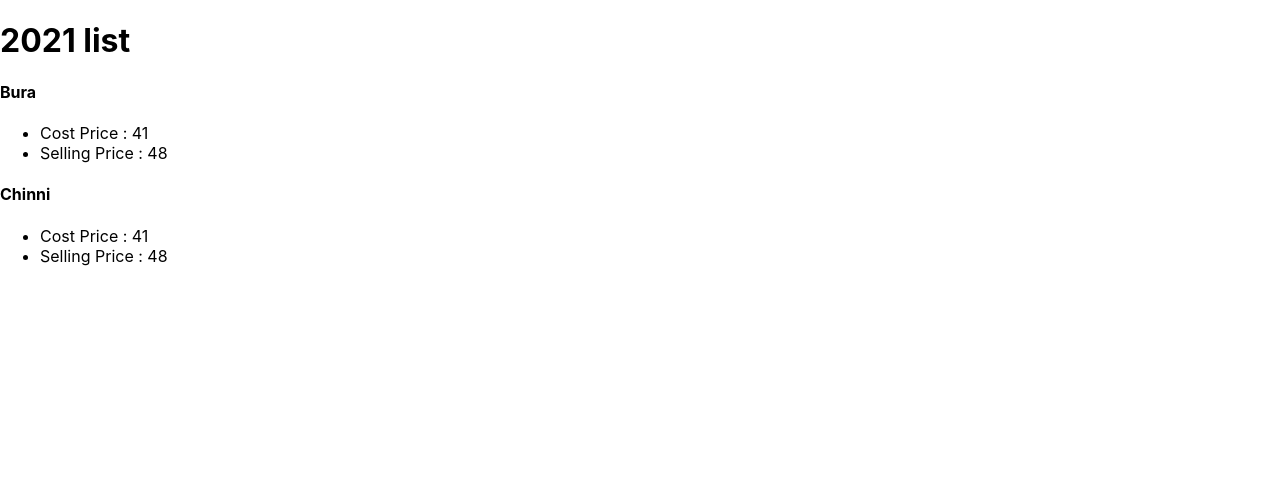
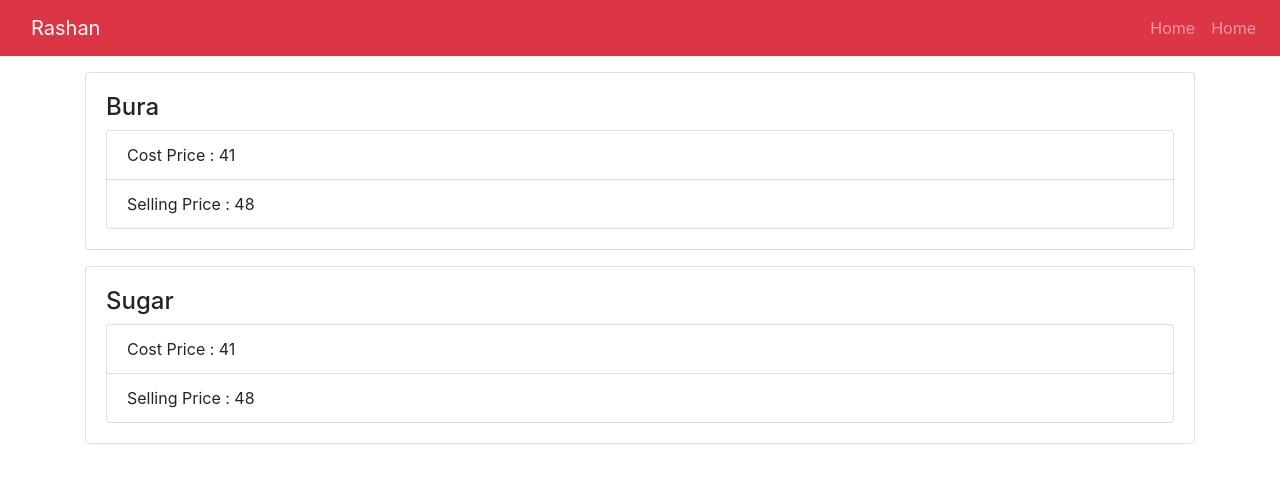
Before and after one commit to HimanshuDotcom/rashan, a React (Create React App) app: page / in a window 1280 px wide. Shown: the top 480 px of the page. Built offline with nearby package versions, Linux system fonts and the light colour scheme.

Commit message:
Bootstrap added

```diff
--- a/package.json
+++ b/package.json
@@ -6,9 +6,11 @@
     "@testing-library/jest-dom": "^5.14.1",
     "@testing-library/react": "^11.2.7",
     "@testing-library/user-event": "^12.8.3",
+    "bootstrap": "^4.1.2",
     "react": "^17.0.2",
     "react-dom": "^17.0.2",
     "react-scripts": "4.0.3",
+    "uninstall": "0.0.0",
     "web-vitals": "^1.1.2"
   },
   "scripts": {
--- a/src/App.js
+++ b/src/App.js
@@ -1,12 +1,15 @@
 import Item from './components/Item.js';
 import Header from './components/Header';
+import 'bootstrap/dist/css/bootstrap.min.css';
 
 function App() {
   return (
     <div className="App">
-      <Header name="2021 list" />
-      <Item name="Bura" />
-      <Item name="Chinni" />
+      <Header />
+      <div className="container">
+        <Item name="Bura" />
+        <Item name="Sugar" />
+      </div>
     </div>
   );
 }
--- a/src/components/Header.js
+++ b/src/components/Header.js
@@ -1,11 +1,36 @@
 import React from 'react'
+import PropTypes from 'prop-types';
 
 const Header = props => {
     return (
         <div>
-            <h1> {props.name} </h1>
+            <nav className="nav navbar navbar-expand-sm navbar-dark bg-danger mb-3">
+                <div className="container">
+                    <a href="/" className="navbar-brand">Rashan</a>
+                </div>
+                <div>
+                    <ul className="navbar-nav mr-auto">
+                        <li className="nav-item">
+                            <a href="/" className="nav-link">Home</a>
+                        </li>
+                        <li className="nav-item">
+                            <a href="/" className="nav-link">Home</a>
+                        </li>
+                    </ul>
+                </div>
+            </nav>
         </div>
     )
 }
 
+Header.defaultProps = {
+    name: "Rashan List"
+}
+
+Header.propTypes = {
+    name: PropTypes.string.isRequired,
+}
+
+
+
 export default Header;
--- a/src/components/Item.js
+++ b/src/components/Item.js
@@ -1,17 +1,22 @@
 import React, { Component } from 'react';
+import PropTypes from 'prop-types';
 
 class Item extends Component {
     render() {
         return (
-            <div>
+            <div className="card card-body mb-3">
                 <h4>{this.props.name}</h4>
-                <ul>
-                    <li>Cost Price : 41</li>
-                    <li>Selling Price : 48</li>
+                <ul className="list-group">
+                    <li className="list-group-item">Cost Price : 41</li>
+                    <li className="list-group-item">Selling Price : 48</li>
                 </ul>
             </div>
         )
     }
 }
 
+Item.propTypes = {
+    name: PropTypes.string.isRequired,
+}
+
 export default Item;
```
Also changed, not shown: 1 other file (tests, documents, lock files or other folders).
